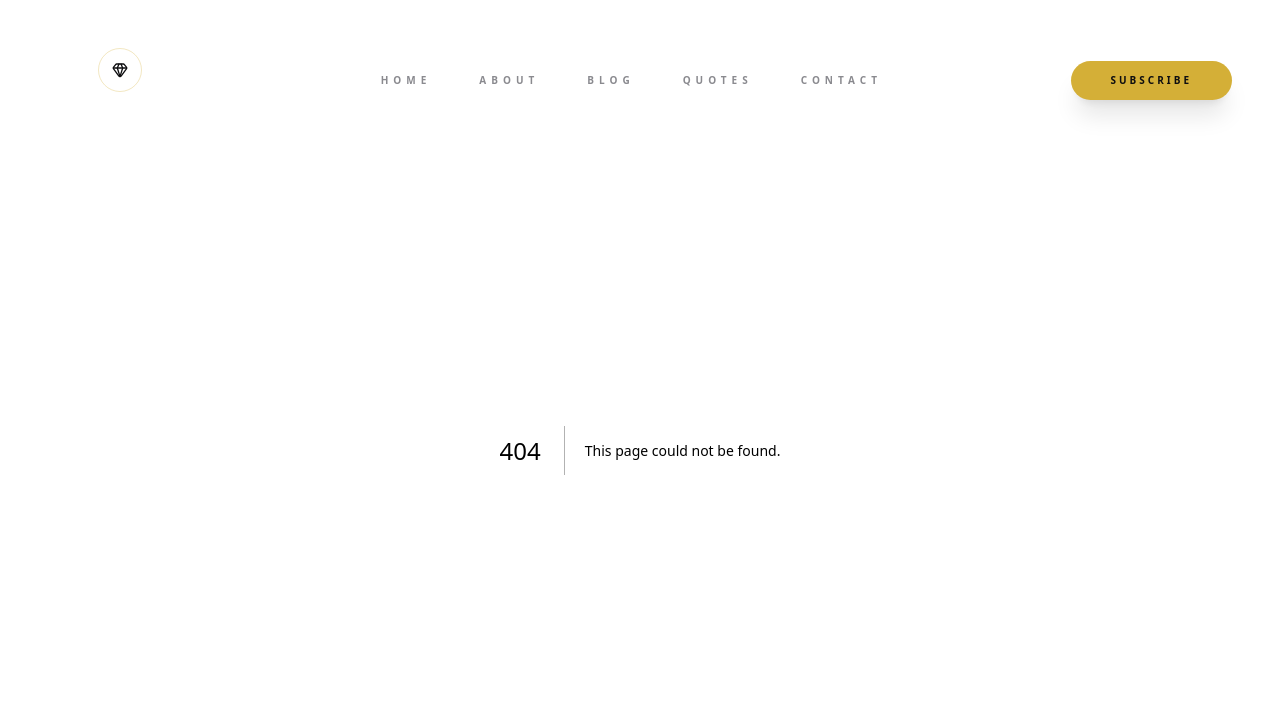
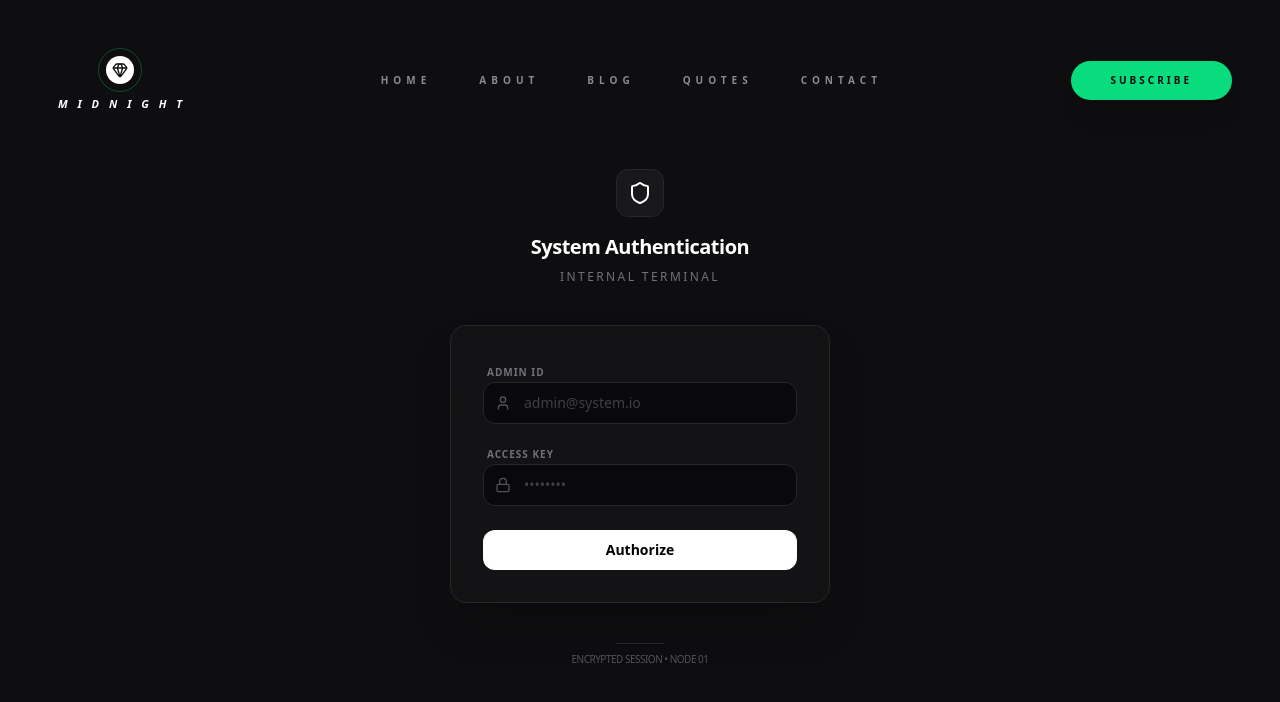
Before and after one commit to Tranquil02/blog_web, a Next.js app: page /main/login in a window 1280 px wide. Before the commit this address had no page. Shown: the top 702 px of the page. Built offline with nearby package versions, Linux system fonts and the light colour scheme; a web font is replaced by a local one.

Commit message:
login backend done

```diff
--- /dev/null
+++ b/app/api/auth/login/route.js
@@ -0,0 +1,18 @@
+import { createClient } from '@/lib/supabase/server';
+import { NextResponse } from 'next/server';
+
+export async function POST(req) {
+  const { email, password } = await req.json();
+  const supabase = createClient();
+
+  const { error, data } = await supabase.auth.signInWithPassword({
+    email,
+    password,
+  });
+
+  if (error) {
+    return NextResponse.json({ error: error.message }, { status: 401 });
+  }
+
+  return NextResponse.json({ user: data.user });
+}
--- /dev/null
+++ b/app/api/auth/logout/route.js
@@ -0,0 +1,8 @@
+import { createClient } from '@/lib/supabase/server';
+import { NextResponse } from 'next/server';
+
+export async function POST() {
+  const supabase = createClient();
+  await supabase.auth.signOut();
+  return NextResponse.json({ success: true });
+}
--- /dev/null
+++ b/app/api/auth/me/route.js
@@ -0,0 +1,11 @@
+import { createClient } from '@/lib/supabase/server';
+import { NextResponse } from 'next/server';
+
+export async function GET() {
+  const supabase = createClient();
+  const { data } = await supabase.auth.getUser();
+
+  return NextResponse.json({
+    user: data?.user ?? null,
+  });
+}
--- /dev/null
+++ b/app/api/blog/route.js
@@ -0,0 +1,5 @@
+export async function GET(request) {
+}
+
+export async function POST(request, response) {
+}
--- a/app/globals.css
+++ b/app/globals.css
@@ -10,14 +10,14 @@
   --bg-tertiary: #1B1B1F;
 
   /* ===== Text ===== */
-  --text-heading: #FFFFFF;
+  --text-heading: #ffff;
   --text-primary: #EDEDED;
   --text-secondary: #B5B5B8;
   --text-muted: #8A8A8F;
 
   /* ===== Accents ===== */
   --accent-primary: #8AB4F8;
-  --accent-secondary: #D4AF37; /* Gold */
+  --accent-secondary: #09dc7d; /* Gold */
 
 
   --border-light: #232327;
@@ -51,10 +51,11 @@ body {
   background: linear-gradient(
     90deg,
     var(--accent-secondary) 20%,
-    #F9D71C 40%,
-    #AA6C39 60%,
+    #25f2ae 40%,
+    #06d27d 60%,
     var(--accent-secondary) 80%
   );
+
   background-size: 200% auto;
   color: transparent;
   -webkit-background-clip: text;
--- /dev/null
+++ b/app/main/admin/layout.js
@@ -0,0 +1,7 @@
+import { requireAdmin } from '@/lib/auth';
+
+export default async function AdminLayout({ children }) {
+  await requireAdmin(); // runs ONLY for admin pages
+
+  return <>{children}</>;
+}
--- /dev/null
+++ b/app/main/admin/page.js
@@ -0,0 +1,51 @@
+import { requireAdmin } from '@/lib/auth';
+import { createClient } from '@/lib/supabase/server';
+
+export default async function AdminPage() {
+  // 🔐 Protect route (server-side)
+  const user = await requireAdmin();
+
+  const supabase = createClient();
+
+  // Optional: fetch some admin stats
+//   const { count: blogCount } = await supabase
+//     .from('blogs')
+//     .select('*', { count: 'exact', head: true });
+
+  return (
+    <main style={{ padding: '32px' }}>
+      <h1 style={{ fontSize: '24px', fontWeight: 600 }}>
+        Admin Dashboard
+      </h1>
+
+      <p style={{ marginTop: '8px', color: '#6b7280' }}>
+        Logged in as <strong>{user.email}</strong>
+      </p>
+
+      <section style={{ marginTop: '32px' }}>
+        <h2 style={{ fontSize: '18px', fontWeight: 500 }}>
+          Overview
+        </h2>
+
+        <div style={{ marginTop: '16px' }}>
+          <p>Total blogs: {blogCount ?? 0}</p>
+        </div>
+      </section>
+
+      <section style={{ marginTop: '40px' }}>
+        <h2 style={{ fontSize: '18px', fontWeight: 500 }}>
+          Actions
+        </h2>
+
+        <ul style={{ marginTop: '12px', lineHeight: 1.8 }}>
+          <li>
+            <a href="/admin/blogs">Manage Blogs</a>
+          </li>
+          <li>
+            <a href="/admin/blogs/new">Create New Blog</a>
+          </li>
+        </ul>
+      </section>
+    </main>
+  );
+}
--- /dev/null
+++ b/app/main/login/page.js
@@ -0,0 +1,114 @@
+'use client';
+
+import React, { useState } from 'react';
+import { useRouter } from 'next/navigation';
+import axios from 'axios';
+import { Lock, User, Loader2, Shield } from 'lucide-react';
+
+export default function LoginPage() {
+  const [formData, setFormData] = useState({ email: '', password: '' });
+  const [loading, setLoading] = useState(false);
+  const [error, setError] = useState('');
+  const router = useRouter();
+
+  const handleLogin = async (e) => {
+    e.preventDefault();
+    setLoading(true);
+    setError('');
+
+    try {
+      const response = await axios.post('/api/auth/login', formData);
+      if (response.data.success) {
+        router.replace('/admin');
+      } else {
+        setError('Access Denied: Invalid Admin Credentials');
+      }
+    } catch (err) {
+      setError('Connection failed. Please check your credentials.');
+    } finally {
+      setLoading(false);
+    }
+  };
+
+  return (
+    // Background is deep black to match a dark layout
+    <div className="flex items-center justify-center min-h-[calc(100vh-64px)] bg-[--bg-primary] px-4">
+      <div className="w-full max-w-[380px]">
+
+        {/* Simple Minimal Header */}
+        <div className="text-center mb-10">
+          <div className="inline-flex items-center justify-center w-12 h-12 rounded-xl bg-zinc-900 border border-zinc-800 mb-4">
+            <Shield className="w-6 h-6 text-white" />
+          </div>
+          <h1 className="text-xl font-semibold text-white tracking-tight">System Authentication</h1>
+          <p className="text-xs text-zinc-500 mt-2 uppercase tracking-[0.2em]">Internal Terminal</p>
+        </div>
+
+        {/* Login Card */}
+        <div className="bg-zinc-900/50 border border-zinc-800 backdrop-blur-sm rounded-2xl p-8 shadow-2xl">
+          <form onSubmit={handleLogin} className="space-y-6">
+
+            {error && (
+              <div className="text-[11px] font-medium text-red-400 bg-red-950/30 border border-red-900/50 py-2 px-3 rounded-lg text-center">
+                {error}
+              </div>
+            )}
+
+            <div className="space-y-4">
+              {/* Email Input */}
+              <div className="space-y-2">
+                <label className="text-[10px] font-bold text-zinc-500 uppercase tracking-widest ml-1">Admin ID</label>
+                <div className="relative">
+                  <User className="absolute left-3 top-1/2 -translate-y-1/2 w-4 h-4 text-zinc-600" />
+                  <input
+                    type="email"
+                    required
+                    className="w-full pl-10 pr-4 py-2.5 bg-zinc-950 border border-zinc-800 rounded-xl text-sm text-white placeholder-zinc-700 focus:border-zinc-500 focus:ring-1 focus:ring-zinc-500 outline-none transition-all"
+                    placeholder="admin@system.io"
+                    onChange={(e) => setFormData({...formData, email: e.target.value})}
+                  />
+                </div>
+              </div>
+
+              {/* Password Input */}
+              <div className="space-y-2">
+                <label className="text-[10px] font-bold text-zinc-500 uppercase tracking-widest ml-1">Access Key</label>
+                <div className="relative">
+                  <Lock className="absolute left-3 top-1/2 -translate-y-1/2 w-4 h-4 text-zinc-600" />
+                  <input
+                    type="password"
+                    required
+                    className="w-full pl-10 pr-4 py-2.5 bg-zinc-950 border border-zinc-800 rounded-xl text-sm text-white placeholder-zinc-700 focus:border-zinc-500 focus:ring-1 focus:ring-zinc-500 outline-none transition-all"
+                    placeholder="••••••••"
+                    onChange={(e) => setFormData({...formData, password: e.target.value})}
+                  />
+                </div>
+              </div>
+            </div>
+
+            {/* Submit Button - High Contrast White */}
+            <button
+              type="submit"
+              disabled={loading}
+              className="w-full bg-white hover:bg-zinc-200 text-black py-2.5 rounded-xl text-sm font-bold transition-all active:scale-[0.98] flex items-center justify-center gap-2"
+            >
+              {loading ? (
+                <Loader2 className="w-4 h-4 animate-spin" />
+              ) : (
+                "Authorize"
+              )}
+            </button>
+          </form>
+        </div>
+
+        {/* Footer Security Note */}
+        <div className="mt-10 flex flex-col items-center gap-2">
+          <div className="h-px w-12 bg-zinc-800"></div>
+          <p className="text-[10px] text-zinc-600 tracking-tighter uppercase font-medium">
+            Encrypted Session • Node 01
+          </p>
+        </div>
+      </div>
+    </div>
+  );
+}
--- /dev/null
+++ b/lib/auth.js
@@ -0,0 +1,29 @@
+import { redirect } from 'next/navigation';
+import { createClient } from './supabase/server';
+
+export async function requireAdmin() {
+  const supabase = createClient();
+
+  // 1. Get authenticated user
+  const {
+    data: { user },
+  } = await supabase.auth.getUser();
+
+  if (!user) {
+    redirect('/login');
+  }
+
+  // 2. Fetch role from profiles
+  const { data: profile, error } = await supabase
+    .from('profiles')
+    .select('role')
+    .eq('id', user.id)
+    .single();
+
+  // Fail closed (important for security)
+  if (error || !profile || !['admin', 'author'].includes(profile.role)) {
+    redirect('/');
+  }
+
+  return user;
+}
--- /dev/null
+++ b/lib/supabase/server.js
@@ -0,0 +1,25 @@
+import 'server-only';
+import { createServerClient } from '@supabase/ssr';
+import { cookies } from 'next/headers';
+
+export function createClient() {
+  const cookieStore = cookies();
+
+  return createServerClient(
+    process.env.NEXT_PUBLIC_SUPABASE_URL,
+    process.env.NEXT_PUBLIC_SUPABASE_ANON_KEY,
+    {
+      cookies: {
+        get(name) {
+          return cookieStore.get(name)?.value;
+        },
+        set(name, value, options) {
+          cookieStore.set({ name, value, ...options });
+        },
+        remove(name, options) {
+          cookieStore.set({ name, value: '', ...options });
+        },
+      },
+    }
+  );
+}
--- a/package.json
+++ b/package.json
@@ -9,6 +9,9 @@
     "lint": "eslint"
   },
   "dependencies": {
+    "@supabase/ssr": "^0.8.0",
+    "@supabase/supabase-js": "^2.89.0",
+    "axios": "^1.13.2",
     "locomotive-scroll": "^4.1.4",
     "lucide-react": "^0.562.0",
     "next": "16.1.1",
```
Also changed, not shown: 1 other file (tests, documents, lock files or other folders).
